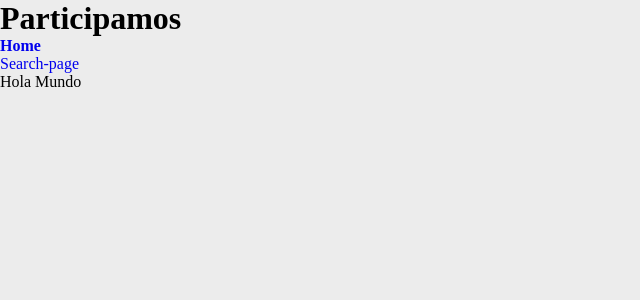
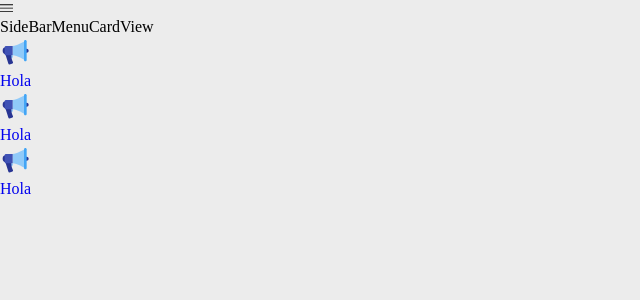
Before and after one commit to LGRosi/participamos-app, a React (Vite) app: page / in a window 1280 px wide. Shown: the top 300 px of the page, without its empty margins (0-640 px from the left). Built offline with nearby package versions, Linux system fonts and the light colour scheme.

Commit message:
Armado de la estructura y logica del componente SideBarMenuItemsView

```diff
--- a/package.json
+++ b/package.json
@@ -11,6 +11,7 @@
   "dependencies": {
     "react": "^18.2.0",
     "react-dom": "^18.2.0",
+    "react-icons": "^4.6.0",
     "react-router-dom": "^6.4.3",
     "sass": "^1.55.0"
   },
--- a/src/App.tsx
+++ b/src/App.tsx
@@ -1,20 +1,49 @@
 import { Route, Routes } from "react-router-dom";
 import "./App.scss";
-import Header from "./components/Header";
-import Home from "./pages/Home";
-
-
-const SearchPage = () => <h1>Search Page</h1>
+import { SideBarMenu } from "./components/SideBarMenu";
+import { SideBarMenuItem } from "./models/sideBarMenu.interfaces";
+import { FcAdvertising } from "react-icons/fc";
 
 function App() {
+
+    const items: SideBarMenuItem[] = [
+        {
+            id: '1',
+            label: 'Hola',
+            icon: FcAdvertising,
+            url: '/'
+        },
+        {
+            id: '2',
+            label: 'Hola',
+            icon: FcAdvertising,
+            url: '/'
+        },
+        {
+            id: '3',
+            label: 'Hola',
+            icon: FcAdvertising,
+            url: '/'
+        },
+    ];
+
+    const card = {
+        id: 'card01',
+        displayName: 'Lucas Rosi',
+        title: 'FullStack Developer',
+        photoUrl: '',
+        url: '/'
+    }
+
   return (
     <>
-        <Header />
-        <Routes>
+      <SideBarMenu items={items} card={card}></SideBarMenu>
+      {/* <Header /> */}
+      {/* <Routes>
             <Route path="/" element={<Home />} />
             <Route path="/search-page" element={<SearchPage />} />
             <Route path="*" element={<Home />} />
-        </Routes>
+        </Routes> */}
     </>
   );
 }
--- a/src/components/SideBarMenu.tsx
+++ b/src/components/SideBarMenu.tsx
@@ -1,5 +1,36 @@
-export function SideBarMenu() {
-    return(
-        <div>Hola Mundo</div>
-    )
+import { useState } from "react";
+import { SideBarMenuCard, SideBarMenuItem } from "../models/sideBarMenu.interfaces";
+import { classNames } from "../utils/classes";
+import { VscMenu } from "react-icons/vsc";
+import SideBarMenuCardView from "./SideBarMenuCardView";
+import SideBarMenuItemsView from "./SideBarMenuItemsView";
+
+interface SideBarMenuProps {
+    items: SideBarMenuItem[];
+    card: SideBarMenuCard;
 }
+
+export function SideBarMenu({ items, card }: SideBarMenuProps) {
+
+    const [isOpen, setIsOpen] = useState<boolean>(true);
+
+    function handleClick() {
+        setIsOpen(!isOpen);
+    }
+
+  return(
+    <div className={classNames('side-bar-menu', isOpen ? 'expanded' : 'collapsed')}>
+        <div className="menu-button">
+            <button className="hamburger-button" type="button" onClick={handleClick}>
+                <VscMenu />
+            </button>
+        </div>
+        <SideBarMenuCardView card={card} isOpen={isOpen} />
+        {
+            items.map(item => (
+                <SideBarMenuItemsView key={item.id} item={item} isOpen={isOpen} />
+            ))
+        }
+    </div>
+  );
+}
--- /dev/null
+++ b/src/components/SideBarMenuCardView.tsx
@@ -0,0 +1,5 @@
+function SideBarMenuCardView(props: any) {
+    return <div>SideBarMenuCardView</div>;
+}
+
+export default SideBarMenuCardView;
--- /dev/null
+++ b/src/components/SideBarMenuItemsView.tsx
@@ -0,0 +1,25 @@
+import { SideBarMenuItem } from "../models/sideBarMenu.interfaces";
+import { classNames } from "../utils/classes";
+
+interface SideBarMenuItemsViewProps {
+    item: SideBarMenuItem;
+    isOpen: boolean;
+}
+
+function SideBarMenuItemsView({ item, isOpen }: SideBarMenuItemsViewProps) {
+    return(
+        <div className="side-bar-menu-item">
+            <a href={item.url}>
+                <div className={classNames('item-content', isOpen ? '' : 'collapsed')}>
+                    <div className="icon">
+                        <item.icon size="32" />
+                    </div>
+                    <span className="label">{item.label}</span>
+                </div>
+            </a>
+            { !isOpen ? <div className="tooltip">{item.label}</div> : '' }
+        </div>
+    );
+}
+
+export default SideBarMenuItemsView;
--- a/src/pages/Home.tsx
+++ b/src/pages/Home.tsx
@@ -1,9 +1,9 @@
-import { SideBarMenu } from "../components/SideBarMenu";
+// import { SideBarMenu } from "../components/SideBarMenu";
 
 function Home() {
     return(
         <>
-            <SideBarMenu></SideBarMenu>
+            {/* <SideBarMenu></SideBarMenu> */}
         </>
     )
 
--- /dev/null
+++ b/src/utils/classes.ts
@@ -0,0 +1,3 @@
+export function classNames(...args: any[]): string {
+    return args.filter(Boolean).join(' ');
+}
```
Also changed, not shown: src/models/sideBarMenu.interfaces.ts (added, +16 -0 lines), 1 other file (tests, documents, lock files or other folders).
